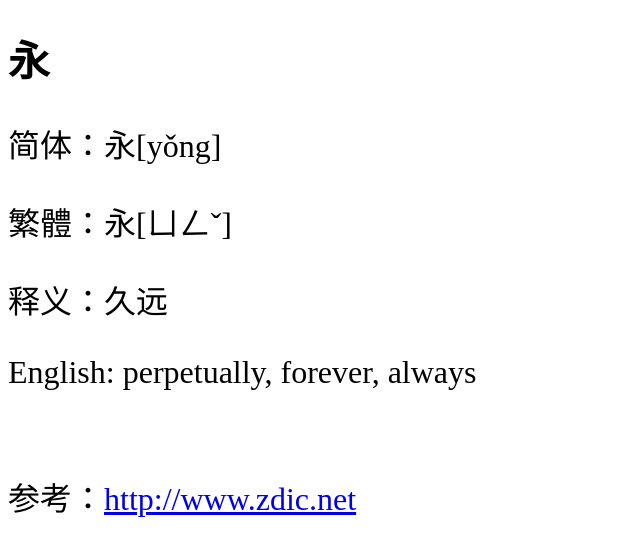
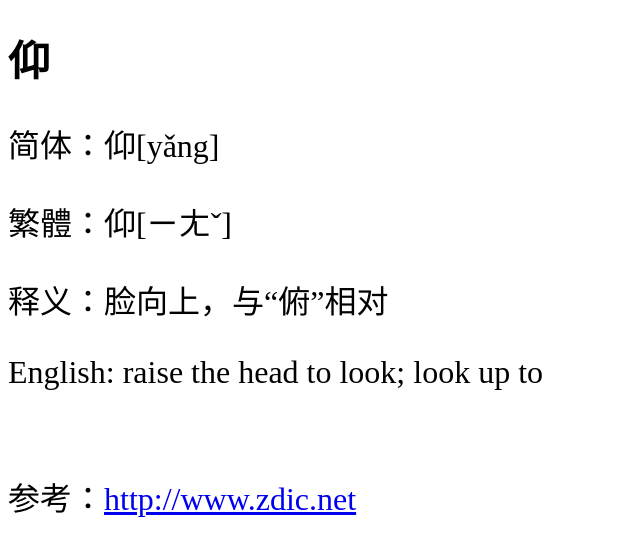
Before and after one commit to shengzhe/livecalligraphy, a Jekyll site: the page built from _posts/2012-08-31-LanTing-129.html, in a window 1280 px wide. Shown: the top 556 px of the page, without its empty margins (0-640 px from the left). Built offline with Jekyll 4.4.1, drawn with Linux system fonts in a browser that asks for light colours; Markdown is read by kramdown in place of the engine named in the settings.

Commit message:
Update 2012-08-31-LanTing-129.html

```diff
--- a/_posts/2012-08-31-LanTing-129.html
+++ b/_posts/2012-08-31-LanTing-129.html
@@ -1,11 +1,11 @@
 ---
 layout: default
-title: 兰亭集序第1个字 (1st character of Lan Ting)
+title: 兰亭集序第129个字 (129th character of Lan Ting)
 ---
-<h1>永</h1>
-<p>简体：永[yǒng]</p>
-<p>繁體：永[ㄩㄥˇ]</p>
-<p>释义：久远</p>
-<p>English: perpetually, forever, always</p>
+<h1>仰</h1>
+<p>简体：仰[yǎng]</p>
+<p>繁體：仰[ㄧㄤˇ]</p>
+<p>释义：脸向上，与“俯”相对</p>
+<p>English: raise the head to look; look up to</p>
 <br/>
-<p>参考：<a href="http://www.zdic.net/zd/zi/ZdicE6ZdicB0ZdicB8.htm">http://www.zdic.net</a></p>
+<p>参考：<a href="http://www.zdic.net/z/15/js/4EF0.htm">http://www.zdic.net</a></p>
```
